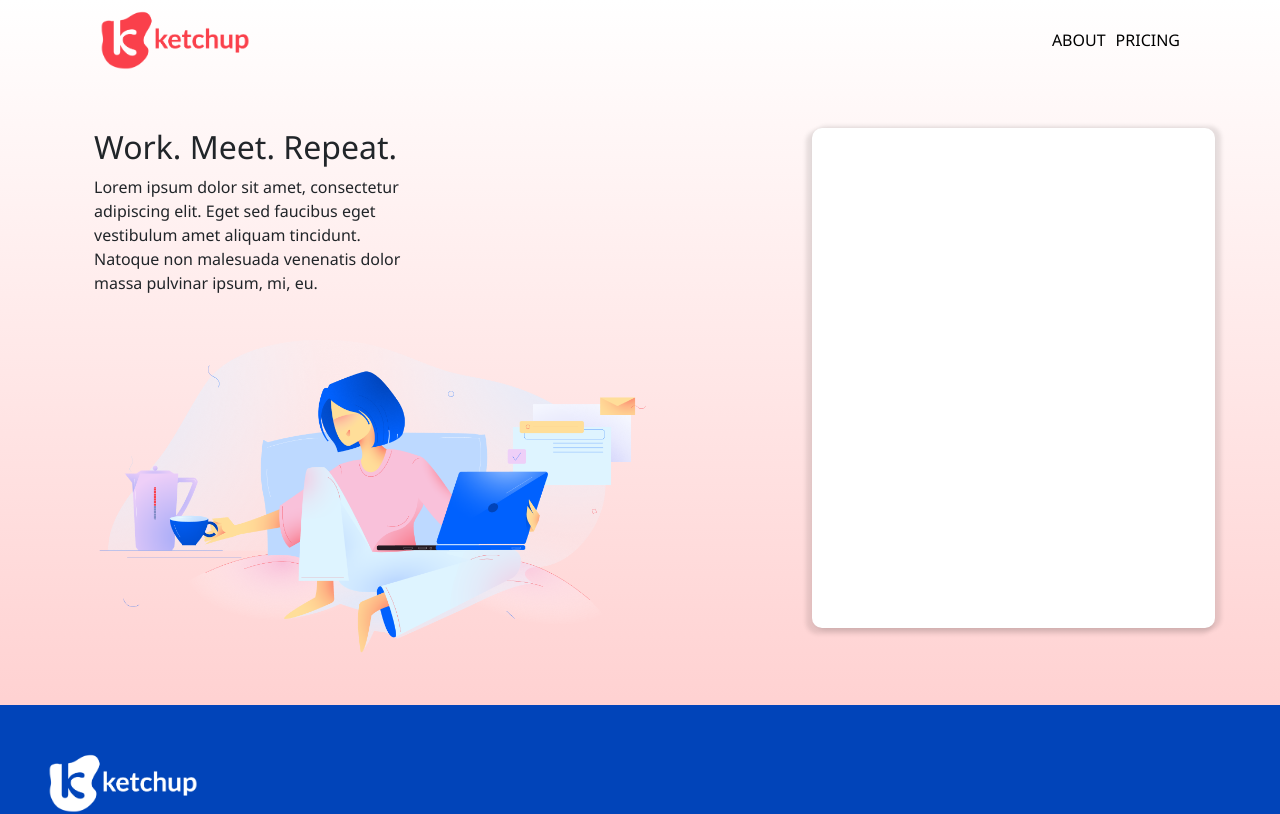
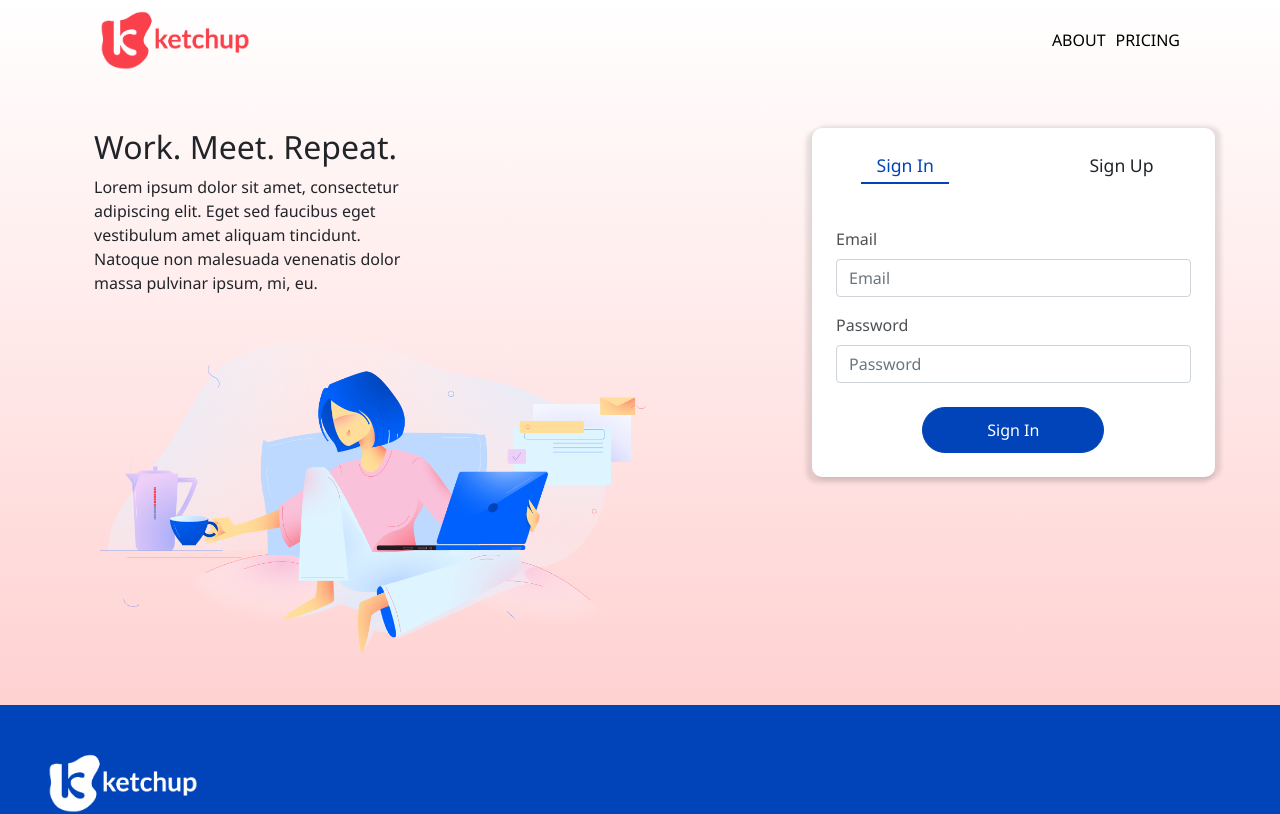
Before and after one commit to baftijarovskiA/ketchup-react, a React (Create React App) app: page / in a window 1280 px wide. Shown: the top 814 px of the page. Built offline with nearby package versions, Linux system fonts and the light colour scheme.

Commit message:
Card component created

```diff
--- /dev/null
+++ b/src/components/Card/index.jsx
@@ -0,0 +1,29 @@
+import React, {Component} from 'react';
+import './styles.css';
+import Connect from "../Connect";
+import Join from "../Join";
+
+class Card extends Component{
+    constructor() {
+        super();
+        this.state = {
+            logged: false
+        }
+    }
+
+    render() {
+        const { logged } = this.state;
+
+        return(
+            <div className='kup-card' >
+                <div className="w-100 pt-3 pb-4" >
+                    {
+                        logged ? <Join /> : <Connect />
+                    }
+                </div>
+            </div>
+        )
+    }
+}
+
+export default Card;
--- a/src/components/Home/Card/styles.css
+++ b/src/components/Card/styles.css
@@ -2,12 +2,12 @@
 
 .kup-card{
     width: 80%;
-    min-height: 500px;
     margin: auto;
     box-shadow: 4px 0 4px 2px rgba(0, 0, 0, 0.1), -4px 4px 4px 2px rgba(0, 0, 0, 0.1);
     border-radius: 10px;
     background: #FFFFFF;
 }
+
 @media only  screen and (max-width: 600px){
     .kup-card{
         width: 100%;
--- /dev/null
+++ b/src/components/Connect/index.jsx
@@ -0,0 +1,98 @@
+import React, {useState} from 'react';
+import './styles.css';
+
+const Connect = (props) => {
+
+    const [selected, setSelected] = useState('in');
+    const [inEmail, setInEmail] = useState('');
+    const [inPassword, setInPassword] = useState('');
+
+    const [upName, setUpName] = useState('');
+    const [upEmail, setUpEmail] = useState('');
+    const [upPassword, setUpPassword] = useState('');
+    const [upConfirm, setUpConfirm] = useState('');
+
+    const onSignIn = (e) => {
+        e.preventDefault();
+
+        const user = {
+            email: inEmail,
+            password: inPassword
+        }
+
+        console.log({user})
+    }
+
+    const onSignUp = (e) => {
+        e.preventDefault();
+
+        const user = {
+            full_name: upName,
+            email: upEmail,
+            password: upPassword,
+            confirm_password: upConfirm
+        }
+
+        console.log({user})
+    }
+
+    return(
+        <React.Fragment>
+            <div className="row mt-2">
+                <div className="col-6 col-md-6">
+                    <span className={`kup-tab-btn ${selected === 'in' ? 'tab-active' : ''}`} onClick={() => setSelected('in')} >Sign In</span>
+                </div>
+                <div className="col-6 col-md-6">
+                    <span className={`kup-tab-btn ${selected === 'up' ? 'tab-active' : ''}`} onClick={() => setSelected('up')} >Sign Up</span>
+                </div>
+            </div>
+            <div className="mt-5 px-4 text-left">
+                {
+                    selected === 'in' ? (
+                        <React.Fragment>
+                            <form onSubmit={onSignIn}>
+                                <div className="form-group">
+                                    <label htmlFor="email" className="kup-label" >Email</label>
+                                    <input type="email" id="email" placeholder="Email" className="form-control" value={inEmail} onChange={(e) => setInEmail(e.target.value)} />
+                                </div>
+                                <div className="form-group">
+                                    <label htmlFor="password" className="kup-label" >Password</label>
+                                    <input type="password" id="password" placeholder="Password" className="form-control" value={inPassword} onChange={(e) => setInPassword(e.target.value)} />
+                                </div>
+                                <div className="text-center pt-2">
+                                    <input type="submit" className="kup-button-default" value="Sign In" />
+                                </div>
+                            </form>
+                        </React.Fragment>
+                    ) : (
+                        <React.Fragment>
+                            <form onSubmit={onSignUp} >
+                                <div className="form-group">
+                                    <label htmlFor="name" className="kup-label" >Full name</label>
+                                    <input type="text" id="name" placeholder="Full name" className="form-control" value={upName} onChange={(e) => setUpName(e.target.value)} />
+                                </div>
+                                <div className="form-group">
+                                    <label htmlFor="email" className="kup-label" >Email</label>
+                                    <input type="email" id="email" placeholder="Email" className="form-control" value={upEmail} onChange={(e) => setUpEmail(e.target.value)} />
+                                </div>
+                                <div className="form-group">
+                                    <label htmlFor="password" className="kup-label" >Password</label>
+                                    <input type="password" id="password" placeholder="Password" className="form-control" value={upPassword} onChange={(e) => setUpPassword(e.target.value)} />
+                                </div>
+                                <div className="form-group">
+                                    <label htmlFor="confirm_password" className="kup-label" >Confirm password</label>
+                                    <input type="password" id="confirm_password" placeholder="Confirm password" className="form-control" value={upConfirm} onChange={(e) => setUpConfirm(e.target.value)} />
+                                </div>
+                                <div className="text-center pt-2">
+                                    <input type="submit" className="kup-button-default" value="Sign Up" />
+                                </div>
+                            </form>
+                        </React.Fragment>
+                    )
+                }
+            </div>
+        </React.Fragment>
+    )
+}
+
+export default Connect;
--- /dev/null
+++ b/src/components/Connect/styles.css
@@ -0,0 +1,43 @@
+/* Connect component stylesheet */
+
+.kup-tab-btn{
+    font-size: 1.1rem;
+    padding: 5px 15px;
+    border-bottom: 0.15rem solid transparent;
+    cursor: pointer;
+}
+
+.tab-active {
+    border-bottom: 0.15rem solid #0144B9;
+    color: #0144B9;
+}
+
+.kup-label{
+    opacity: 0.8;
+}
+
+.kup-button-default{
+    border: 1px solid #0144B9;
+    background: #0144B9;
+    color: #FFFFFF;
+    padding: 10px 4rem;
+    border-radius: 5rem;
+    outline: 0;
+}
+
+.kup-button-default:hover{
+    opacity: 0.9;
+}
+
+.kup-button-outline{
+    border: 1px solid #0144B9;
+    background: transparent;
+    color: #0144B9;
+    padding: 10px 4rem;
+    border-radius: 5rem;
+    outline: 0;
+}
+
+.kup-button-outline:hover{
+    opacity: 0.9;
+}
--- a/src/components/Home/Card/index.jsx
+++ /dev/null
@@ -1,14 +0,0 @@
-import React, {Component} from 'react';
-import './styles.css';
-
-class Card extends Component{
-    render() {
-        return(
-            <div className='kup-card' >
-
-            </div>
-        )
-    }
-}
-
-export default Card;
--- a/src/components/Home/index.jsx
+++ b/src/components/Home/index.jsx
@@ -3,7 +3,7 @@
 import Footer from "../Footer";
 import Header from "./Header";
 import Vector from '../../assets/girl_vector.png';
-import Card from "./Card";
+import Card from "../Card";
 
 class Home extends Component{
     render() {
--- a/src/components/Home/styles.css
+++ b/src/components/Home/styles.css
@@ -4,6 +4,7 @@
     background: linear-gradient(180deg, #FFFFFF 0%, rgba(255, 183, 183, 0.63) 100%);
     width: 100%;
     min-height: 80vh;
+    height: auto;
 }
 
 .home-header{
@@ -47,6 +48,9 @@
 }
 
 @media only  screen and (max-width: 600px){
+    .home-component{
+        padding-bottom: 30px;
+    }
     .home-header{
         padding: 10px;
     }
--- /dev/null
+++ b/src/components/Join/index.jsx
@@ -0,0 +1,73 @@
+import React, {useEffect, useState} from 'react';
+import './styles.css';
+
+const Join = (props) => {
+
+    const [selected, setSelected] = useState('join')
+    const [joinCode, setJoinCode] = useState('');
+    const [startCode, setStartCode] = useState('');
+
+    useEffect(() => {
+        let responseRoom = 'abcd123';
+        setStartCode(responseRoom);
+    }, [])
+
+    const onJoinMeeting = (e) => {
+        e.preventDefault();
+        console.log('Join a meeting, code: ' + joinCode);
+    }
+
+    const onStartMeeting = (e) => {
+        e.preventDefault();
+        console.log('Start a meeting, code: ' + startCode);
+    }
+
+    const onScheduleMeeting = () => {
+        console.log('Schedule a meeting');
+    }
+
+    return(
+        <React.Fragment>
+            <div className="row mt-2">
+                <div className="col-6 col-md-6">
+                    <span className={`kup-tab-btn ${selected === 'join' ? 'tab-active' : ''}`} onClick={() => setSelected('join')} >Join a meeting</span>
+                </div>
+                <div className="col-6 col-md-6">
+                    <span className={`kup-tab-btn ${selected === 'start' ? 'tab-active' : ''}`} onClick={() => setSelected('start')} >Start a meeting</span>
+                </div>
+            </div>
+            <div className="mt-5 px-4 text-left">
+                {
+                    selected === 'join' ? (
+                        <React.Fragment>
+                            <form onSubmit={onJoinMeeting}>
+                                <div className="form-group">
+                                    <label htmlFor="code" className="kup-label" >Code</label>
+                                    <input type="text" id="code" placeholder="Code" className="form-control" value={joinCode} onChange={(e) => setJoinCode(e.target.value)} />
+                                </div>
+                                <div className="text-center pt-2">
+                                    <input type="submit" className="kup-button-default" value="Join" />
+                                </div>
+                            </form>
+                        </React.Fragment>
+                    ) : (
+                        <React.Fragment>
+                            <form onSubmit={onStartMeeting} >
+                                <div className="form-group">
+                                    <label htmlFor="code" className="kup-label" >Code</label>
+                                    <input type="text" id="code" placeholder="Code" className="form-control" value={startCode} disabled />
+                                </div>
+                                <div className="text-center pt-2">
+                                    <input type="submit" className="kup-button-default mr-0 mr-sm-0 mr-md-0 mr-lg-0 mr-xl-2 mb-3 mb-sm-3 mb-md-3 mb-lg-3 mb-xl-0" value="Start Now" />
+                                    <input type="button" className="kup-button-outline ml-0 ml-sm-0 ml-md-0 ml-lg-0 ml-xl-2" value="Schedule" onClick={onScheduleMeeting} />
+                                </div>
+                            </form>
+                        </React.Fragment>
+                    )
+                }
+            </div>
+        </React.Fragment>
+    )
+}
+
+export default Join;
--- /dev/null
+++ b/src/components/Join/styles.css
@@ -0,0 +1 @@
+/* Join component stylesheet */
```
